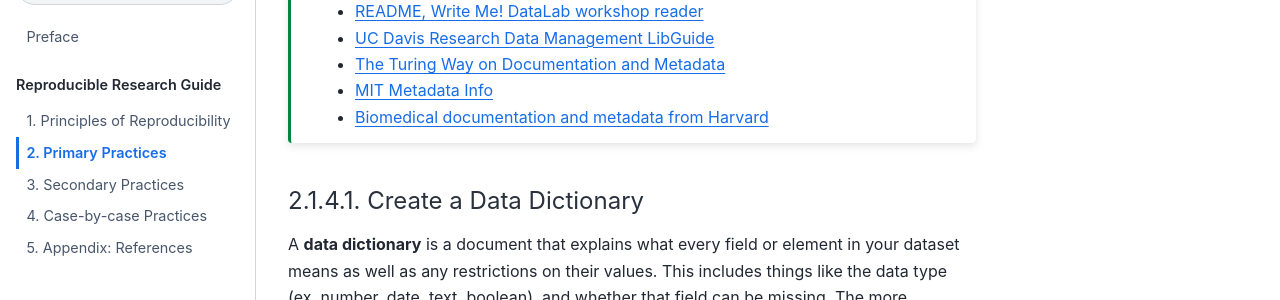
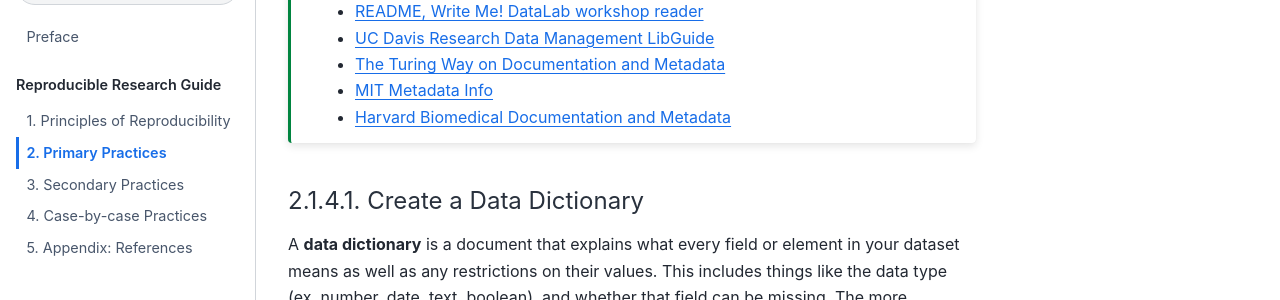
Before and after one commit to ryterdal/guide_reproducible_research, a Jupyter Book: the page built from chapters/02_primary_practices.md, in a window 1280 px wide and 900 px high, scrolled down 6470 px. Shown: the part 153-453 px from the top of the window. Built offline with Jupyter Book 1.0.4 settings and Sphinx 7.4.7 and the Sphinx Book theme 1.1.4, drawn with Linux system fonts in a browser that asks for light colours.

Commit message:
fixing phrasing

```diff
--- a/chapters/02_primary_practices.md
+++ b/chapters/02_primary_practices.md
@@ -307,7 +307,7 @@ web. Here are a selection of them:
 - [UC Davis Research Data Management LibGuide][lib-metadata]
 - [The Turing Way on Documentation and Metadata][turing-metadata]
 - [MIT Metadata Info][mit-metadata]
-- [Biomedical documentation and metadata from Harvard][harvard-metadata]
+- [Harvard Biomedical Documentation and Metadata][harvard-metadata]
 :::
 
 
```
